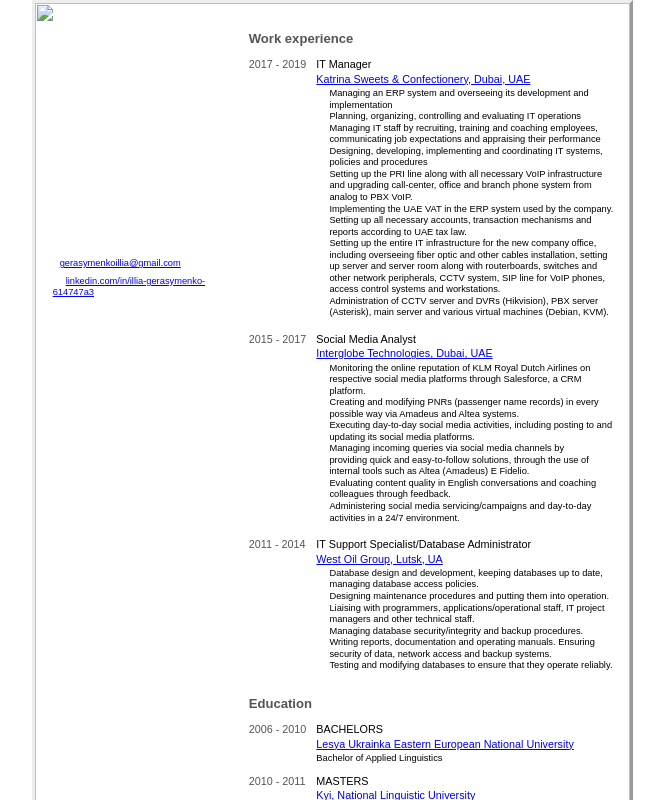
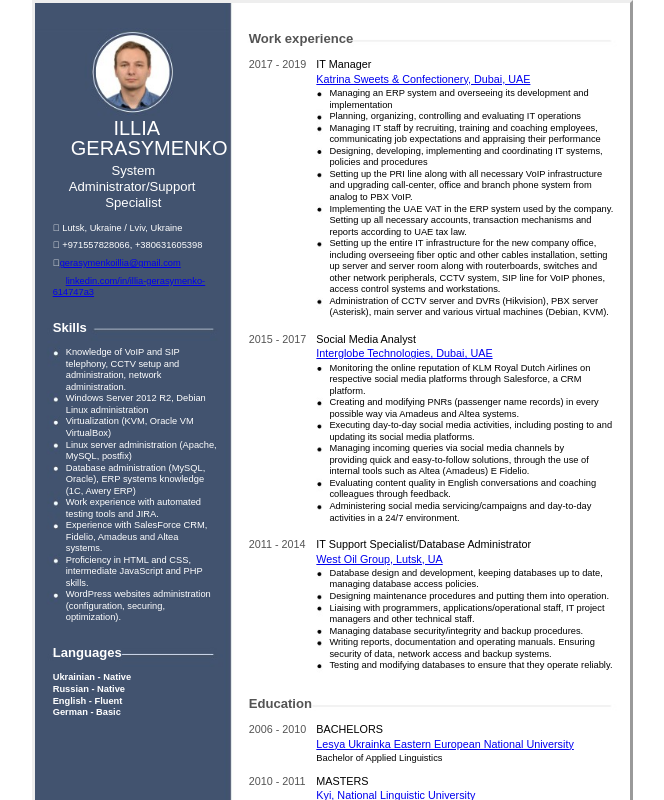
Before and after one commit to kabanchique/old, a plain HTML site: page index.html in a window 1280 px wide. Shown: the whole page, without its empty margins (311-975 px from the left). Drawn offline with Linux system fonts and the light colour scheme; a script that the page names is missing.

Commit message:
Update index.html

```diff
--- a/index.html
+++ b/index.html
@@ -31,7 +31,7 @@ div.cls_012{font-family:Arial,serif;font-size:9.3px;color:rgb(255,255,255);font-
 <body>
 <div style="position:absolute;left:50%;margin-left:-297px;top:0px;width:595px;height:842px;border-style:outset;overflow:hidden">
 <div style="position:absolute;left:0px;top:0px">
-<img src="1320abee-6e56-11e9-9d71-0cc47a792c0a_id_1320abee-6e56-11e9-9d71-0cc47a792c0a_files/background1.jpg" width=595 height=842></div>
+<img src="background1.jpg" width=595 height=842></div>
 <div style="position:absolute;left:213.71px;top:28.32px" class="cls_003"><span class="cls_003">Work experience</span></div>
 <div style="position:absolute;left:213.71px;top:55.23px" class="cls_004"><span class="cls_004">2017 - 2019</span></div>
 <div style="position:absolute;left:281.36px;top:55.23px" class="cls_005"><span class="cls_005">IT Manager</span></div>
```
